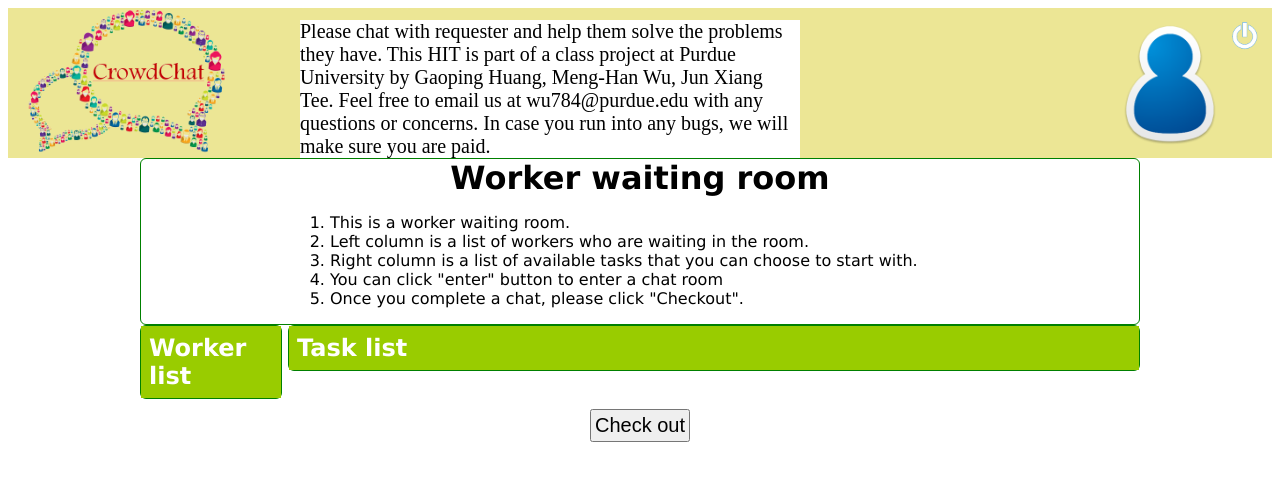
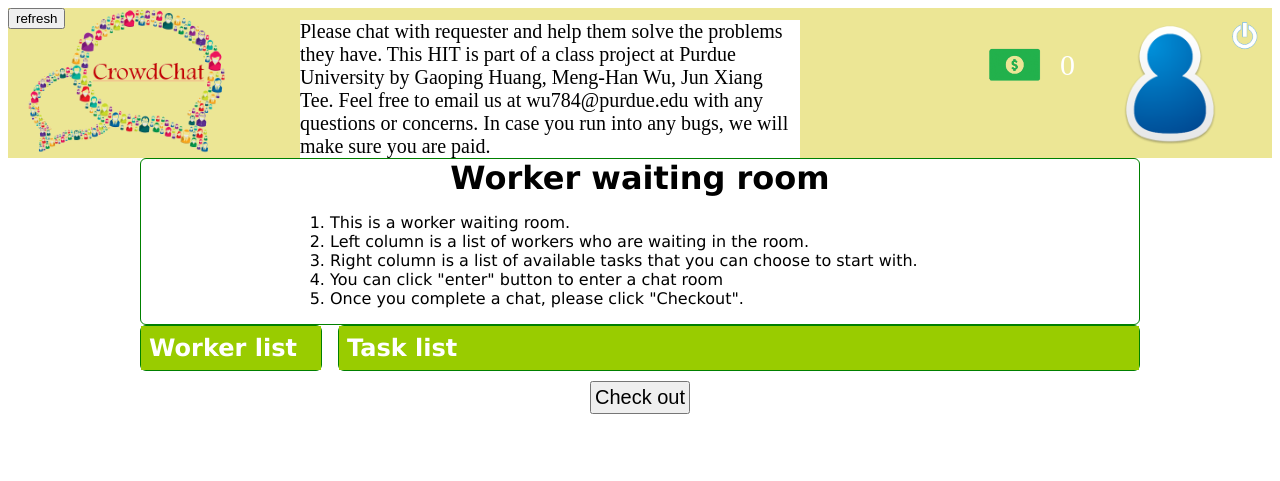
Before and after one commit to gaopinghuang0/CrowdChat, a Python web app: template templates/index.html in a window 1280 px wide. Shown: the top 481 px of the page. Run offline with Jinja, Linux system fonts and the light colour scheme; the template is opened without the code that fills it: most values are stand-ins (such as "Sample title", 1, 10 or a date in 2020); some libraries are stand-ins or nearby versions.

Commit message:
modify css

```diff
--- a/static/main.css
+++ b/static/main.css
@@ -288,12 +288,12 @@ li.pending:hover .prompt_content {opacity:1;}
 }
 .wait_right{
 
-	width:85%;
+	width:80%;
 
 }
 .wait_left{
 
-	width:14%;
+	width:18%;
 }
 
 /* for checkout */
--- a/static/main.js
+++ b/static/main.js
@@ -26,7 +26,9 @@ jQuery(document).ready(function() {
 		count_user_handler();
 		add_new_ids();
 		post_amt();
-
+		$("#refresh").click(function(){
+			location.reload();
+		});
 
 
 });
--- a/templates/index.html
+++ b/templates/index.html
@@ -32,12 +32,13 @@
     <div class="banner-declaration">
     Please chat with requester and help them solve the problems they have. This HIT is part of a class project at Purdue University by Gaoping Huang, Meng-Han Wu, Jun Xiang Tee.  Feel free to email us at wu784@purdue.edu with any questions or concerns.  In case you run into any bugs, we will make sure you are paid.
     </div>
-    <div id="banner-block" style="display:none">
+    <div id="banner-block" style="display:block">
     		<img id="reward-point-pic" src="./static/reward.png" alt="Reward Picture">
 	    	<p id="reward-point">0</p>
 
-	  	  <img id="reputation-score-pic" src="./static/reputation.png" alt="Reputation Picture">
-	  	  <p id="reputation-score">0</p>
+	  	  <img style="display:none"id="reputation-score-pic" src="./static/reputation.png" alt="Reputation Picture">
+	  	  <p style="display:none" id="reputation-score">0</p>
+        <input type="button" id="refresh" value="refresh">
      </div>
 </div>
 
```
